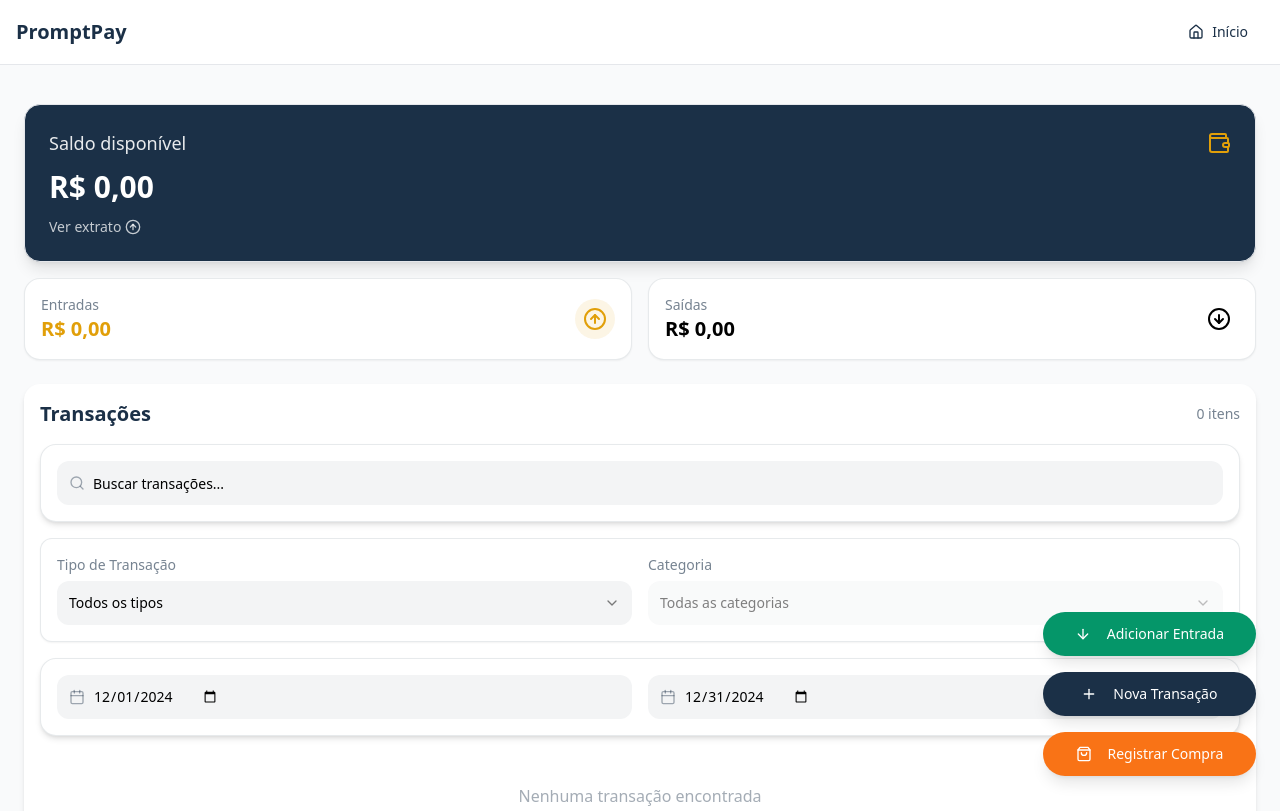
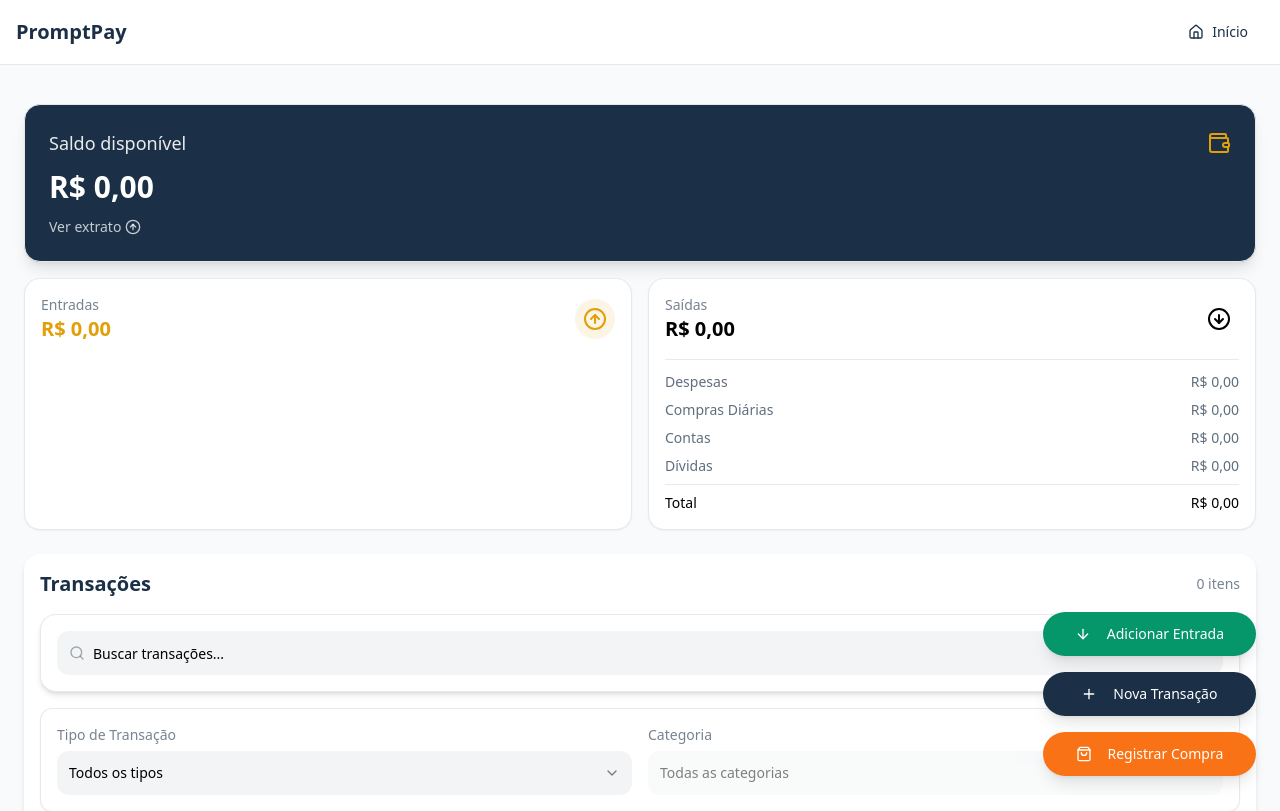
Before and after one commit to paycardsx/savvy-funds-control, a React (Vite) app: page / in a window 1280 px wide. Shown: the top 811 px of the page. Built offline with nearby package versions, Linux system fonts and the light colour scheme.

Commit message:
Add category totals to output
Display totals for each category: Expenses, Daily Purchases, Bills, and Debts in the output box. Additionally, include the overall total in the output.
[skip gpt_engineer]

```diff
--- a/src/components/FinancialSummary.tsx
+++ b/src/components/FinancialSummary.tsx
@@ -42,8 +42,9 @@ export const FinancialSummary = ({ income, expenses, debts, total }: FinancialSu
           </div>
         </Card>
 
-        {/* Saídas */}
+        {/* Saídas com Detalhamento */}
         <Card className="p-4 bg-white hover:shadow-md transition-shadow border border-[#1B3047]/10">
+          <div className="space-y-4">
             <div className="flex items-center justify-between">
               <div>
                 <p className="text-sm font-medium text-[#1B3047]/60">Saídas</p>
@@ -51,6 +52,33 @@ export const FinancialSummary = ({ income, expenses, debts, total }: FinancialSu
               </div>
               <div className="bg-destructive/10 p-2 rounded-full">
                 <ArrowDownCircle className="h-6 w-6 text-destructive" />
+              </div>
+            </div>
+
+            {/* Detalhamento das Saídas */}
+            <div className="pt-3 border-t border-[#1B3047]/10">
+              <div className="space-y-2 text-sm">
+                <div className="flex justify-between text-[#1B3047]/70">
+                  <span>Despesas</span>
+                  <span>{formatCurrency(expenses * 0.4)}</span>
+                </div>
+                <div className="flex justify-between text-[#1B3047]/70">
+                  <span>Compras Diárias</span>
+                  <span>{formatCurrency(expenses * 0.3)}</span>
+                </div>
+                <div className="flex justify-between text-[#1B3047]/70">
+                  <span>Contas</span>
+                  <span>{formatCurrency(expenses * 0.2)}</span>
+                </div>
+                <div className="flex justify-between text-[#1B3047]/70">
+                  <span>Dívidas</span>
+                  <span>{formatCurrency(expenses * 0.1)}</span>
+                </div>
+                <div className="flex justify-between font-medium pt-2 border-t border-[#1B3047]/10">
+                  <span>Total</span>
+                  <span className="text-destructive">{formatCurrency(expenses)}</span>
+                </div>
+              </div>
             </div>
           </div>
         </Card>
```
Lines whose indentation alone changed are shown as unchanged.
